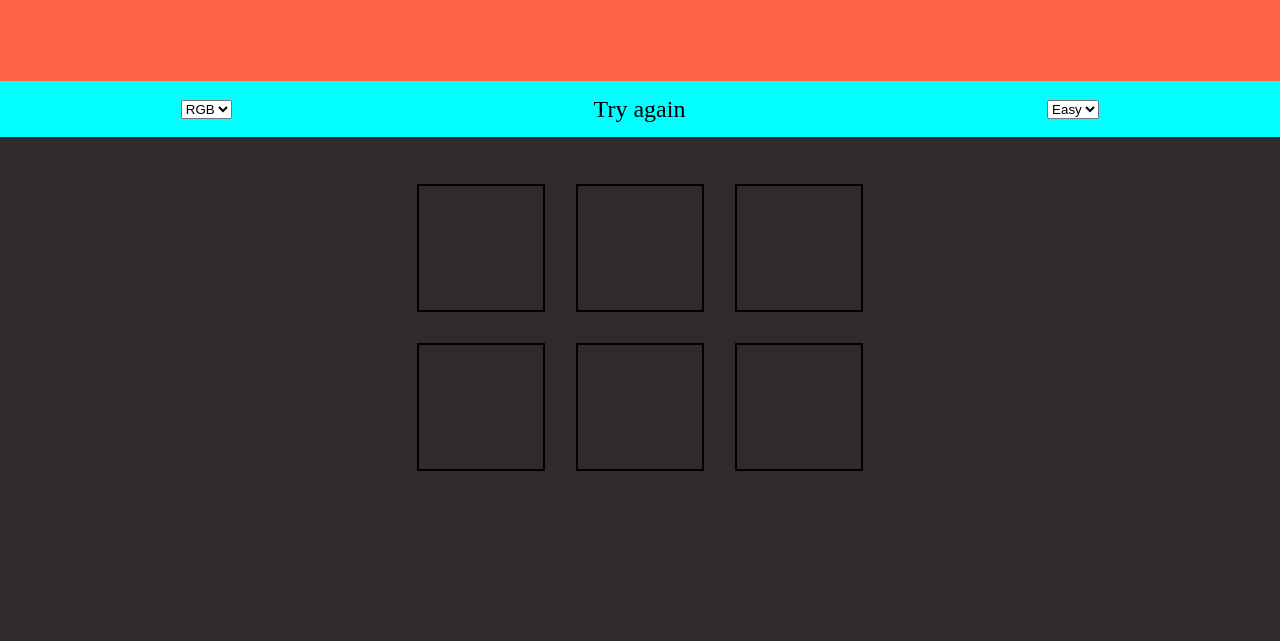
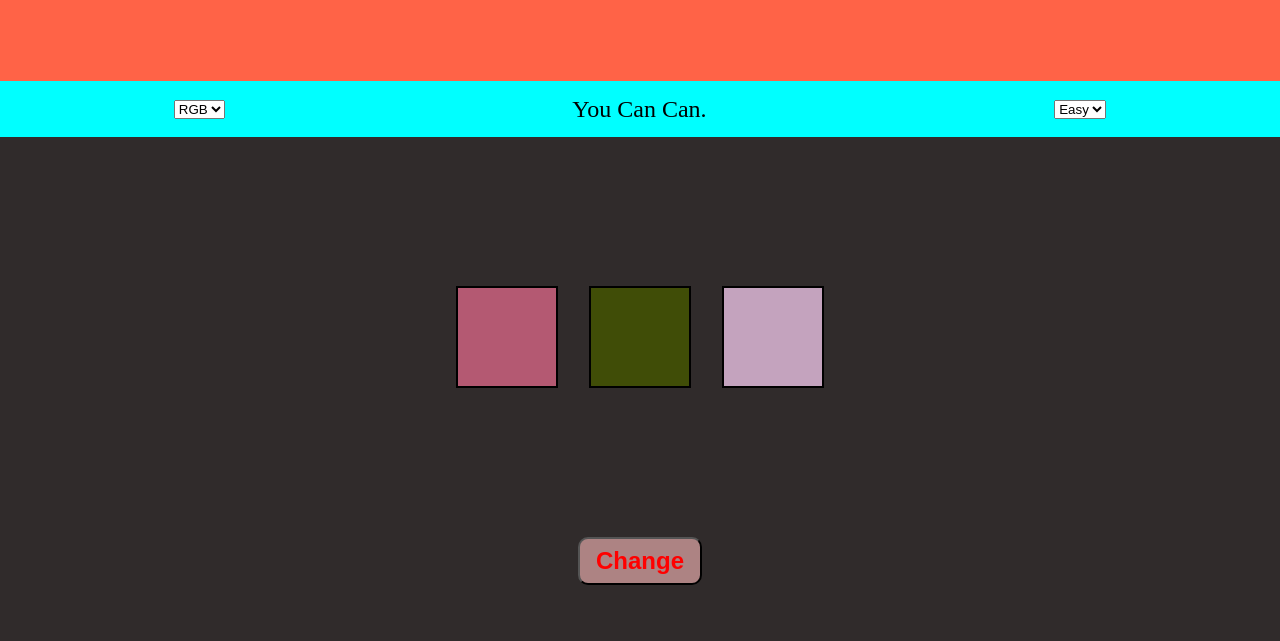
Before and after one commit to BRAINIAC2677/Color-Guess, a plain HTML site: page index.html in a window 1280 px wide. Shown: the part 159-800 px from the top of the page. Drawn offline with Linux system fonts and the light colour scheme.

Commit message:
Interaction added with javascript
Basic complete structure done

```diff
--- a/index.css
+++ b/index.css
@@ -42,18 +42,46 @@
 
 #color-opts {
   height: 63vh;
-  padding: 2rem;
   background-color: rgb(48, 43, 43);
 }
 
 #color-opts > div.container {
   width: 40vw;
+  height: 50vh;
   margin: auto;
 }
 
 .opts {
-  width: 10vw;
-  height: 10vw;
+  width: 8vw;
+  height: 8vw;
+  padding: 1rem;
   border: solid black 2px;
   margin: 3% 3%;
+  transition: all 0.3s;
 }
+
+.opts:hover {
+  transform: scale(1.1, 1.1);
+}
+
+.opts:nth-child(n + 4) {
+  display: none;
+}
+
+.btn {
+  display: block;
+  margin: auto;
+  font-size: 1.5rem;
+  font-weight: bold;
+  color: red;
+  background-color: rgb(173, 131, 131);
+  padding: 0.5rem 1rem;
+  border-radius: 10px;
+  outline: 0px;
+  cursor: pointer;
+}
+
+.btn:hover {
+  color: rgb(173, 131, 131);
+  background-color: red;
+}
--- a/index.html
+++ b/index.html
@@ -34,13 +34,14 @@
       <!-- color option section -->
       <section id="color-opts">
         <div class="container">
+          <div class="opts" id="opts-0"></div>
           <div class="opts" id="opts-1"></div>
           <div class="opts" id="opts-2"></div>
           <div class="opts" id="opts-3"></div>
           <div class="opts" id="opts-4"></div>
           <div class="opts" id="opts-5"></div>
-          <div class="opts" id="opts-6"></div>
         </div>
+        <button class="btn">Change</button>
       </section>
       <!-- end of color option section -->
     </section>
--- a/index.js
+++ b/index.js
@@ -0,0 +1,89 @@
+let codeBox = document.querySelector("#code-box");
+let textBox = document.querySelector("#prompt-text");
+let selectFormat = document.querySelector("#code-format");
+let selectDifficulty = document.querySelector("#difficulty");
+let formatText = document.querySelector("#color-code>p:first-child");
+let optContainer = document.querySelector("#color-opts > div.container");
+let volatileOpts = document.querySelectorAll(".opts:nth-child(n+4)");
+let correctOpt;
+let rightHex;
+let rightRgb;
+let optNo = 3;
+
+function getRandom(mini, maxi) {
+  return Math.floor(Math.random() * (maxi - mini)) + mini;
+}
+
+function randomHex() {
+  let digits = "0123456789ABCDEF";
+  let code = "#";
+  for (let i = 0; i < 6; i++) {
+    let ind = getRandom(0, 16);
+    code += digits[ind];
+  }
+  return code;
+}
+
+//showing and hiding the last 3 options based on difficulty
+function toggleVolatileOpts() {
+  if (window.getComputedStyle(volatileOpts[0]).display != "none") {
+    volatileOpts.forEach((ele) => (ele.style.display = "none"));
+    optNo = 3;
+  } else {
+    volatileOpts.forEach((ele) => (ele.style.display = "block"));
+    optNo = 6;
+  }
+  newTest();
+}
+
+//loading a new test
+function newTest() {
+  textBox.innerText = "You Can Can.";
+  optContainer.style.backgroundColor = "rgb(48, 43, 43)";
+
+  let codes = [];
+  for (let i = 0; i < optNo; i++) {
+    codes.push(randomHex());
+  }
+
+  let boxes = document.querySelectorAll(".opts");
+  for (let i = 0; i < optNo; i++) {
+    boxes[i].style.backgroundColor = codes[i];
+  }
+  let rand = getRandom(0, optNo);
+  correctOpt = document.querySelector(`#opts-${rand}`);
+
+  rightHex = codes[rand].slice(1);
+  rightRgb = correctOpt.style.backgroundColor.slice(4, -1);
+  codeFormatting();
+}
+
+//writing the right code and code heading
+function codeFormatting() {
+  if (selectFormat.value == 0) {
+    codeBox.innerText = rightRgb;
+    formatText.innerText = "RGB";
+  } else {
+    codeBox.innerText = rightHex;
+    formatText.innerText = "HEX";
+  }
+}
+
+//checking correctness of clicked options
+document.querySelector("#color-opts>div").addEventListener("click", (event) => {
+  let clickedOpt = event.target;
+  if (clickedOpt.className == "opts") {
+    if (clickedOpt == correctOpt) {
+      optContainer.style.backgroundColor = "rgba(0, 255, 0, 0.5)";
+      textBox.innerText = "You Got It Right!!";
+    } else {
+      optContainer.style.backgroundColor = "rgba(255, 0, 0, .5)";
+      textBox.innerText = "Wrong Guess :3";
+    }
+  }
+});
+
+selectDifficulty.addEventListener("change", toggleVolatileOpts);
+selectFormat.addEventListener("change", codeFormatting);
+document.querySelector("#color-opts .btn").addEventListener("click", newTest);
+window.addEventListener("load", newTest);
```
